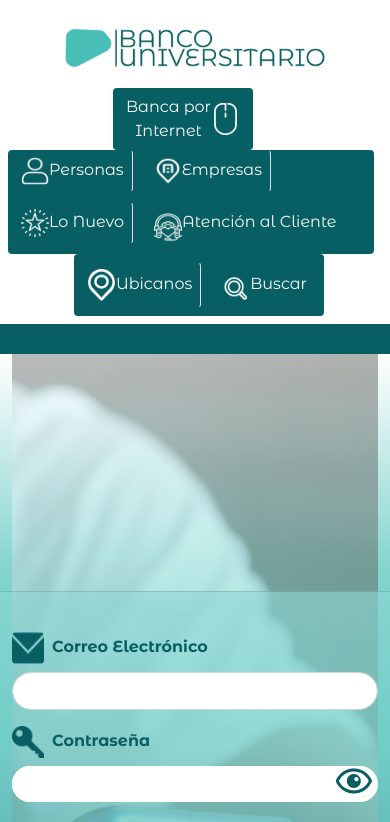
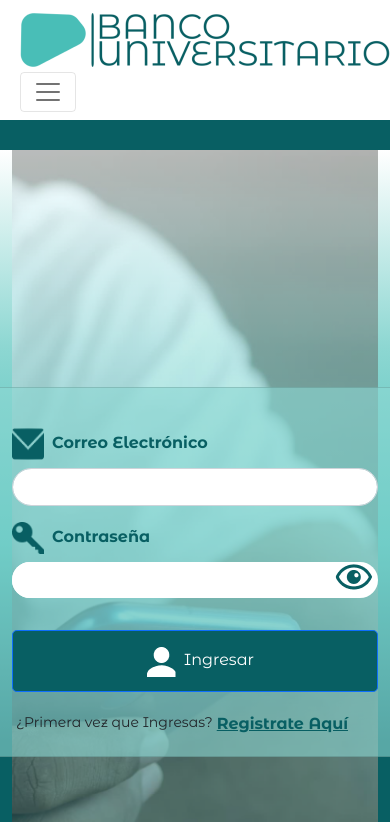
Before and after one commit to raphaell22/banco, a React (Vite) app: page /login in a window 390 px wide. Shown: the top 822 px of the page. Built offline with nearby package versions, Linux system fonts and the light colour scheme.

Commit message:
se modifico para hacer responsive

```diff
--- a/index.html
+++ b/index.html
@@ -7,12 +7,14 @@
     <link href="https://cdn.jsdelivr.net/npm/bootstrap@5.1.0/dist/css/bootstrap.min.css" rel="stylesheet">
   <link rel="stylesheet"
     href="https://fonts.googleapis.com/css2?family=Montserrat+Alternates:wght@400;700&display=swap">
-
+    <link rel="shortcut icon" href="./public/favicon.ico" type="image/x-icon">
   <link href="style.css" rel="stylesheet">
     <title>Banco Universitario</title>
   </head>
   <body>
     <div id="root"></div>
     <script type="module" src="/src/main.jsx"></script>
+    <script src="https://cdn.jsdelivr.net/npm/bootstrap@5.3.0-alpha1/dist/js/bootstrap.bundle.min.js"></script>
+
   </body>
 </html>
--- a/src/Navbar.jsx
+++ b/src/Navbar.jsx
@@ -10,20 +10,44 @@ import buscar from "./icons/buscar.png";
 
 export function Navbar() {
   return (
-    <nav className="navbar navbar-expand-lg navbar-light bg-white justify-content-center p-2">
-      <div className="navbar-brand m-2">
-        <Link to="/">
-          <img src={logo} className="p-2" height={54} alt="Logo" />
+    <nav className="navbar navbar-expand-lg navbar-light bg-white p-2">
+      <div className="container-fluid">
+        <Link to="/" className="navbar-brand">
+          <img src={logo} height={54} alt="Logo" />
         </Link>
-      </div>
+
+        <button
+          className="navbar-toggler"
+          type="button"
+          data-bs-toggle="collapse"
+          data-bs-target="#navbarNav"
+          aria-controls="navbarNav"
+          aria-expanded="false"
+          aria-label="Toggle navigation"
+        >
+          <span className="navbar-toggler-icon"></span>
+        </button>
+
+        <div className="collapse navbar-collapse" id="navbarNav">
           <div className="nav-group btn-md rounded bg-primary text-light me-4">
-        <Link className="text-decoration-none" role="button" to="/Registro">
-          <button type="button" className="btn text-light text-center d-flex">
-            Banca por<br></br> Internet
-            <img className="mt-2" src={mouse} width={29} height={32} alt="" />
+            <Link to="/Registro">
+              <button
+                type="button"
+                className="btn text-light text-center d-flex"
+              >
+                Banca por
+                <br /> Internet
+                <img
+                  className="mt-2"
+                  src={mouse}
+                  width={29}
+                  height={32}
+                  alt=""
+                />
               </button>
             </Link>
           </div>
+
           <div className="nav-group btn-md rounded bg-primary text-light me-2">
             <Link to="/login">
               <button
@@ -41,6 +65,7 @@ export function Navbar() {
                 Empresas
               </button>
             </Link>
+
             <button
               type="button"
               className="border-end btn text-light text-center pe-2 me-2"
@@ -48,14 +73,22 @@ export function Navbar() {
               <img src={lonuevo} width={28} height={28} alt="" />
               Lo Nuevo
             </button>
+
             <button
               type="button"
               className="btn text-light p-2 text-center m-1 me-2"
             >
-          <img className="mt-2" src={atencion} width={28} height={28} alt="" />
+              <img
+                className="mt-2"
+                src={atencion}
+                width={28}
+                height={28}
+                alt=""
+              />
               Atención al Cliente
             </button>
           </div>
+
           <div className="ms-2 nav-group btn-md rounded bg-primary">
             <button
               type="button"
@@ -68,9 +101,17 @@ export function Navbar() {
               type="button"
               className="btn text-light p-2 text-center m-1 me-2"
             >
-          <img className="mt-2" src={buscar} width={28} height={28} alt="" />
+              <img
+                className="mt-2"
+                src={buscar}
+                width={28}
+                height={28}
+                alt=""
+              />
               Buscar
             </button>
+          </div>
+        </div>
       </div>
     </nav>
   );
```
Lines whose indentation alone changed are shown as unchanged.
